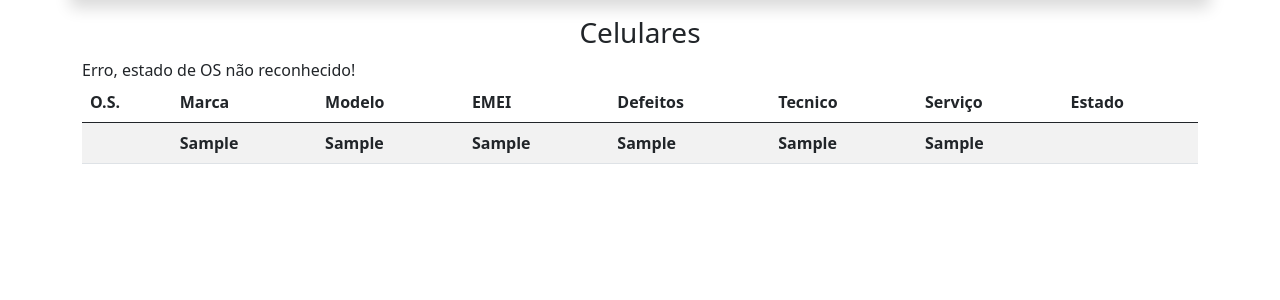
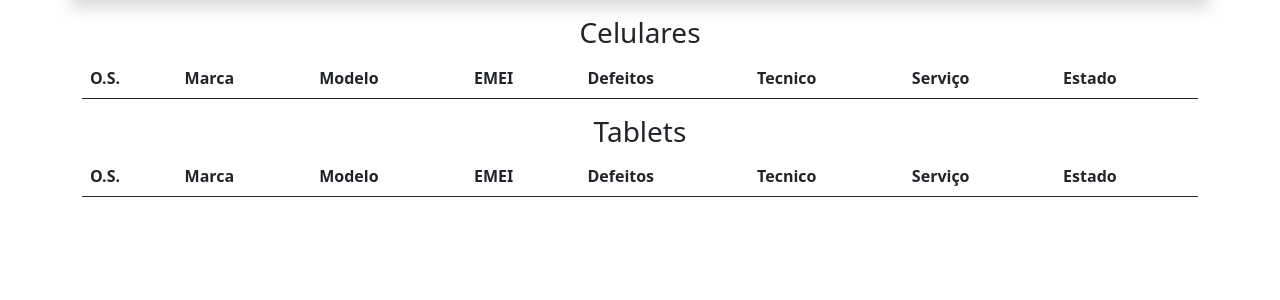
Before and after one commit to gionneves/Guerreiros-web, a PHP site: page /php/tecnicos/index.php in a window 1280 px wide. Shown: the part 72-372 px from the top of the page. Run offline with PHP 8.4, Linux system fonts and the light colour scheme; tables that the repository leaves empty or names only in its code hold one stand-in row (values such as "Sample post"); data that the repository does not hold is empty.

Commit message:
Modificações feitas no banco de dados
> Trocado as colunas para um banco de dados geral para as O.S.
> Feito filtro no banco de dados e testado algumas O.S.

```diff
--- a/php/enviar_osCelular.php
+++ b/php/enviar_osCelular.php
@@ -23,7 +23,7 @@ if (date('D', strtotime("+3 day")) == 'Sun') {
     $data = date('d/m/Y', strtotime("+3 day"));
 }
 
-$sql = 'INSERT INTO os_phone (cliente, marca, modelo, EMEI, defeitos, cliente_adicional, data_retirada, hora_retirada) VALUES (:CLIENTE, :MARCA, :MODELO, :EMEI, :DEFEITOS, :CLIENTE_ADICIONAL, :DATA_RETIRADA, :HORA_RETIRADA)';
+$sql = 'INSERT INTO ordem_servicos (tipo_os, cliente, marca, modelo, emei, defeitos, cliente_adicional, data_servico, hora_servico) VALUES ("Celular", :CLIENTE, :MARCA, :MODELO, :EMEI, :DEFEITOS, :CLIENTE_ADICIONAL, :DATA_RETIRADA, :HORA_RETIRADA)';
 $stmt = $pdo->prepare($sql);
 
 $stmt->bindParam(':CLIENTE', $cliente);
--- a/php/enviar_osTablet.php
+++ b/php/enviar_osTablet.php
@@ -23,7 +23,7 @@ if (date('D', strtotime("+3 day")) == 'Sun') {
     $data = date('d/m/Y', strtotime("+3 day"));
 }
 
-$sql = 'INSERT INTO os_tablet (cliente, marca, modelo, EMEI, defeitos, cliente_adicional, data_retirada, hora_retirada) VALUES (:CLIENTE, :MARCA, :MODELO, :EMEI, :DEFEITOS, :CLIENTE_ADICIONAL, :DATA_RETIRADA, :HORA_RETIRADA)';
+$sql = 'INSERT INTO ordem_servicos (tipo_os, cliente, marca, modelo, EMEI, defeitos, cliente_adicional, data_servico, hora_servico) VALUES ("Tablet", :CLIENTE, :MARCA, :MODELO, :EMEI, :DEFEITOS, :CLIENTE_ADICIONAL, :DATA_RETIRADA, :HORA_RETIRADA)';
 $stmt = $pdo->prepare($sql);
 
 $stmt->bindParam(':CLIENTE', $cliente);
--- a/php/enviar_osVideogame.php
+++ b/php/enviar_osVideogame.php
@@ -24,8 +24,8 @@ if (date('D', strtotime("+3 day")) == 'Sun') {
     $data = date('d/m/Y', strtotime("+3 day"));
 }
 
-$sql = 'INSERT INTO os_videogame (cliente, marca, modelo, serial, acessorios, defeitos_cliente, adicional_cliente, data_retirada, hora_retirada )
-VALUES (:CLIENTE, :MARCA, :MODELO, :SERIAL, :ACESSORIO, :DEFEITOCLI, :ADICIONALCLI, :DATARETIRADA, :HORA);';
+$sql = 'INSERT INTO ordem_servicos (tipo_os, cliente, marca, modelo, serial, acessorios, defeitos_cliente, adicional_cliente, data_retirada, hora_retirada )
+VALUES ("Videogame", :CLIENTE, :MARCA, :MODELO, :SERIAL, :ACESSORIO, :DEFEITOCLI, :ADICIONALCLI, :DATARETIRADA, :HORA);';
 
 $stmt = $pdo->prepare($sql);
 
--- /dev/null
+++ b/php/tecnicos/Todas_OS.php
@@ -0,0 +1,76 @@
+<!-- CELULARES -->
+<div class="os_celular">
+    <div class="container">
+        <div class="text-center">
+            <h3>Celulares</h3>
+        </div>
+        <table class="table table-striped table-hover table-border">
+            <thead>
+                <th scope="col">O.S.</th>
+                <th scope="col">Marca</th>
+                <th scope="col">Modelo</th>
+                <th scope="col">EMEI</th>
+                <th scope="col">Defeitos</th>
+                <th scope="col">Tecnico</th>
+                <th scope="col">Serviço</th>
+                <th scope="col">Estado</th>
+            </thead>
+            <tbody>
+                <?php
+            include ('../Conexao.php');
+            include ('../Estados_OS.php');
+            $e_os = new Estados_OS();
+            $sql = 'SELECT id, marca, modelo, emei, defeitos, tecnico, servico_realizado, estado FROM ordem_servicos WHERE tipo_os = "Celular"';
+            foreach ($pdo->query($sql) as $os_celular) {
+                echo '<tr>';
+                echo '<th scope="row">'.$os_celular['id'].'</th>';
+                echo '<th>'.$os_celular['marca'].'</th>';
+                echo '<th>'.$os_celular['modelo'].'</th>';
+                echo '<th>'.$os_celular['emei'].'</th>';
+                echo '<th>'.$os_celular['defeitos'].'</th>';
+                echo '<th>'.$os_celular['tecnico'].'</th>';
+                echo '<th>'.$os_celular['servico_realizado'].'</th>';
+                echo '<th>'.$e_os->decode_estado($os_celular['estado']).'</th>';
+            echo '</tr>';
+        } ?>
+            </tbody>
+        </table>
+    </div>
+</div>
+
+<!-- TABLET -->
+<div class="os_tablet">
+    <div class="container">
+        <div class="text-center">
+            <h3>Tablets</h3>
+        </div>
+        <table class="table table-striped table-hover table-border">
+            <thead>
+                <th scope="col">O.S.</th>
+                <th scope="col">Marca</th>
+                <th scope="col">Modelo</th>
+                <th scope="col">EMEI</th>
+                <th scope="col">Defeitos</th>
+                <th scope="col">Tecnico</th>
+                <th scope="col">Serviço</th>
+                <th scope="col">Estado</th>
+            </thead>
+            <tbody>
+                <?php
+            $sql = 'SELECT id, marca, modelo, emei, defeitos, tecnico, servico_realizado, estado FROM ordem_servicos WHERE tipo_os = "Tablet"';
+            foreach ($pdo->query($sql) as $os_tablet) {
+                echo '<tr>';
+                echo '<th scope="row">'.$os_tablet['id'].'</th>';
+                echo '<th>'.$os_tablet['marca'].'</th>';
+                echo '<th>'.$os_tablet['modelo'].'</th>';
+                echo '<th>'.$os_tablet['emei'].'</th>';
+                echo '<th>'.$os_tablet['defeitos'].'</th>';
+                echo '<th>'.$os_tablet['tecnico'].'</th>';
+                echo '<th>'.$os_tablet['servico_realizado'].'</th>';
+                echo '<th>'.$e_os->decode_estado($os_tablet['estado']).'</th>';
+            echo '</tr>';
+        } ?>
+            </tbody>
+        </table>
+    </div>
+</div>
--- a/php/tecnicos/index.php
+++ b/php/tecnicos/index.php
@@ -15,131 +15,48 @@
 <body>
     <header class="m-3">
         <div class="container bg-transparence-light p-2 mc-3 rounded shadow">
-            <nav class="nav nav-pills nav-fill">
+            <nav class="nav nav-pills nav-fill" data-bs-toggle="modal" data-bs-target="#staticBackdrop">
                 <a class="nav-link active" aria-current="page" href="#">Todas O.S.</a>
                 <a class="nav-link" href="Disponivel_OS.php">O.S. disponíveis</a>
             </nav>
         </div>
     </header>
 
-    <div class="os_celular">
-        <div class="container">
+    <div id="todas_os"></div>
+
+    <!-- ----------- Modal -------------- -->
+    <div class="modal fade" id="staticBackdrop" data-bs-backdrop="static" data-bs-keyboard="false" tabindex="-1"
+        aria-labelledby="staticBackdropLabel" aria-hidden="true">
+        <div class="modal-dialog">
+            <div class="modal-content">
+                <div class="modal-header">
+                    <h5 class="modal-title" id="staticBackdropLabel">
+                        Guerreiros-Multi
+                    </h5>
+                    <!-- <button type="button" class="btn-close" data-bs-dismiss="modal" aria-label="Close"></button> -->
+                </div>
+                <div class="modal-body">
                     <div class="text-center">
-                <h3>Celulares</h3>
+                        <p>
+                            <span class="spinner-grow spinner-grow-sm" role="status" aria-hidden="true"></span>
+                            Carregando...
+                        </p>
                     </div>
-            <table class="table table-striped table-hover table-border">
-                <thead>
-                    <th scope="col">O.S.</th>
-                    <th scope="col">Marca</th>
-                    <th scope="col">Modelo</th>
-                    <th scope="col">EMEI</th>
-                    <th scope="col">Defeitos</th>
-                    <th scope="col">Tecnico</th>
-                    <th scope="col">Serviço</th>
-                    <th scope="col">Estado</th>
-                    <!-- <th scope="col">Ações</th> -->
-                </thead>
-                <tbody>
-                    <?php
-                        include ('../Conexao.php');
-                        include ('../Estados_OS.php');
-                        $e_os = new Estados_OS();
-                        $sql = "SELECT marca, modelo, EMEI, defeitos, tecnico, servico_realizado, estado FROM os_phone";
-                        foreach ($pdo->query($sql) as $os_celular) {
-                            echo '<tr>';
-                            echo '<th scope="row">'.$os_celular['id'].'</th>';
-                            echo '<th>'.$os_celular['marca'].'</th>';
-                            echo '<th>'.$os_celular['modelo'].'</th>';
-                            echo '<th>'.$os_celular['EMEI'].'</th>';
-                            echo '<th>'.$os_celular['defeitos'].'</th>';
-                            echo '<th>'.$os_celular['tecnico'].'</th>';
-                            echo '<th>'.$os_celular['servico_realizado'].'</th>';
-                            echo '<th>'.$e_os->decode_estado($os_celular['estado']).'</th>';
-                            /* echo '<th> <button class="btn btn-success editbtn">Editar</button></th>'; */
-                        echo '</tr>';
-                        } ?>
-                </tbody>
-            </table>
+                </div>
+            </div>
         </div>
     </div>
 
-    <!-- ----------- Modal -------------- -->
-    <!--  <div class="modal fade" id="editmodal" data-bs-backdrop="static" data-bs-keyboard="false" tabindex="-1"
-        aria-labelledby="staticBackdropLabel" aria-hidden="true">
-        <div class="modal-dialog">
-            <div class="modal-dialog">
-                <div class="modal-content">
-                    <div class="modal-header">
-                        <h5 class="modal-title" id="exampleModalLabel">Editar</h5>
-                        <button type="button" class="btn-close" data-bs-dismiss="modal" aria-label="Close"></button>
-                    </div>
-                    <form action="edit.php" method="post">
-                        <div class="modal-body">
-
-                            <div class="form-group mb-2">
-                                <label for="OrdemServico">O.S.</label>
-                                <input type="text" class="form-control" name="os" id="os_update_id" disabled>
-                            </div>
-
-                            <div class="form-group mb-2">
-                                <label for="tecnico">Tecnico</label>
-                                <input type="text" class="form-control" name="tecnico" id="os_tecnico">
-                            </div>
-
-                            <div class="form-group mb-2">
-                                <label for="servico">Serviço realizado</label>
-                                <input type="text" class="form-control" name="servico" id="os_servico">
-                            </div>
-
-                            <div class="form-group mb-2">
-                                <label for="estado">Estado</label>
-                                <input type="text" class="form-control" name="estado" id="os_estado">
-                            </div>
-
-
-                        </div>
-                    </form>
-                    <div class="modal-footer">
-                        <button type="button" class="btn btn-outline-secondary"
-                            data-bs-dismiss="modal">Descartar</button>
-                        <button type="button" class="btn btn-success">Salvar mudanças</button>
-                    </div>
-                </div>
-            </div>
-        </div> -->
-    <!-- FIM MODAL -->
-
     <script>
-    /* $(document).ready(function() {
-            $('.editbtn').on('click', function() {
-                $('#editmodal').modal('show')
-
-                $tr = $(this).closest('tr')
-
-                var data = $tr.children('th').map(function() {
-                    return $(this).text()
-                }).get()
-
-                console.log(data)
-
-                $('#os_update_id').val(data[0])
-                $('#os_tecnico').val(data[5])
-                $('#os_servico').val(data[6])
-                $('#os_estado').val(data[7])
-            })
-        }) */
-
-    /* ############################################################################# */
-
-    /* function loadXMLDoc() {
+    function loadXMLDoc() {
         var xhttp = new XMLHttpRequest();
         xhttp.onreadystatechange = function() {
             if (this.readyState == 4 && this.status == 200) {
-                  document.getElementById("os_celular_table").innerHTML =
+                document.getElementById("todas_os").innerHTML =
                     this.responseText;
             }
         };
-          xhttp.open("GET", "os_celular.php", true);
+        xhttp.open("GET", "Todas_OS.php", true);
         xhttp.send();
     }
 
@@ -147,7 +64,7 @@
         loadXMLDoc();
     }, 500);
 
-      window.onload = loadXMLDoc; */
+    window.onload = loadXMLDoc;
     </script>
 </body>
 
```
Also changed, not shown: dashboard/View_os.php (+4 -4 lines), php/tecnicos/Disponivel_OS.php (+26 -2 lines). Lines whose indentation alone changed are shown as unchanged.
